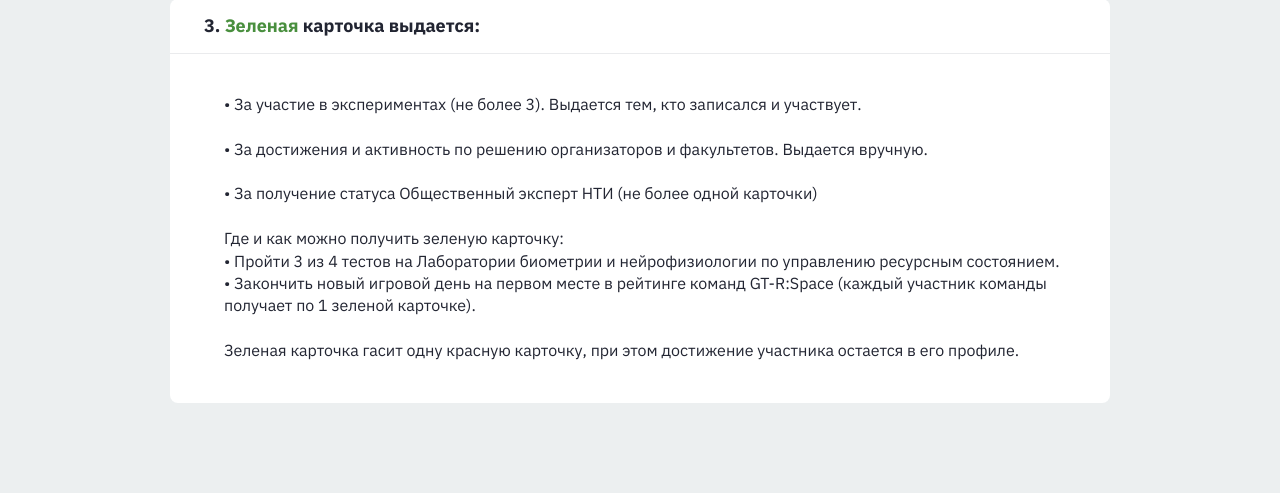
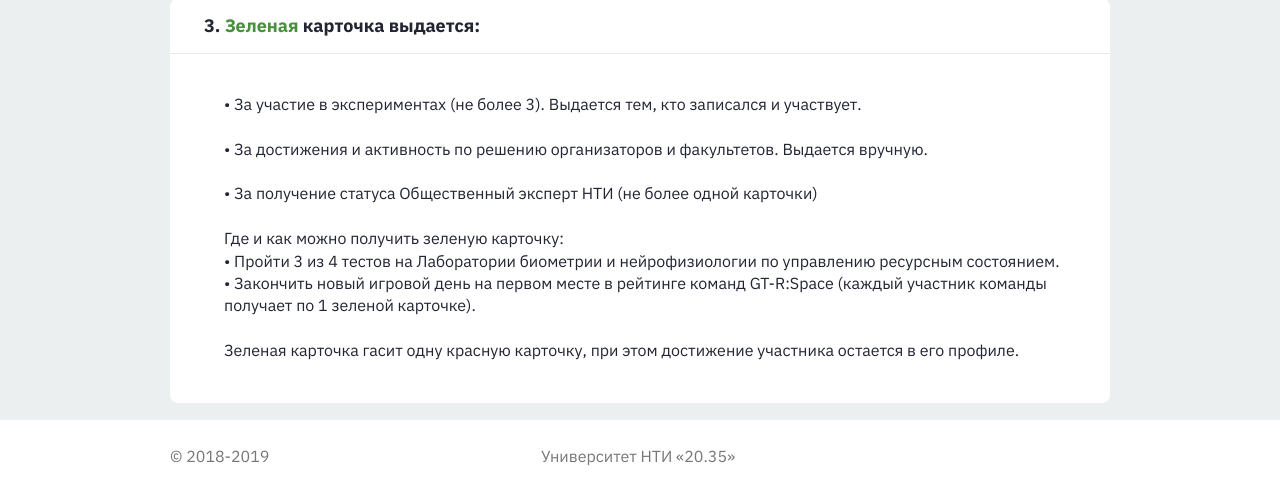
Before and after one commit to openprofession/unti_cards, a Django app: page /help/ in a window 1280 px wide. Shown: the part 1479-1972 px from the top of the page. Run offline with Django 3.2, Linux system fonts and the light colour scheme; some libraries are stand-ins or nearby versions.

Commit message:
add footer

```diff
--- a/src/red_cards/templates/base.html
+++ b/src/red_cards/templates/base.html
@@ -20,6 +20,28 @@
     {% block page_css %}
 
     {% endblock %}
+    <style>
+        footer {
+  background: #fff;
+  bottom: 0;
+  color: #777;
+  left: 0;
+  margin-top: 25px;
+  padding: 25px 0;
+  position: absolute;
+  right: 0;
+}
+footer a {
+  color: #777;
+}
+footer a:hover {
+  color: #e52127;
+  text-decoration: underline;
+}
+footer .footer-version {
+  display: none;
+}
+    </style>
 </head>
 <body>
 <div class="wrapper">
@@ -64,7 +86,23 @@
     </div>
     </section>
   </main>
-  <footer class="footer-main"></footer>
+{#  <footer class="footer-main"></footer>#}
+<footer class="mt-4">
+	<div class="container">
+		<div class="row">
+			<div class="col-sm-3 footer-copyright">
+								© 2018-2019
+									<a href="http://2035.university" title=""></a>
+							</div>
+			<div class="col-sm-6 footer-links text-center">
+															<a class="text-nowrap ml-2 mr-2" href="http://2035.university" title="Университет НТИ&nbsp;«20.35»&nbsp;">Университет НТИ&nbsp;«20.35»&nbsp;</a>
+												</div>
+							<div class="col-sm-3 footer-version text-right">
+					Версия 1.15.1
+				</div>
+					</div>
+	</div>
+</footer>
 </div>
 <script src="{% static 'libs/jquery/dist/jquery.min.js' %}"></script>
 <script src="{% static 'js/main.js' %}"></script>
```
